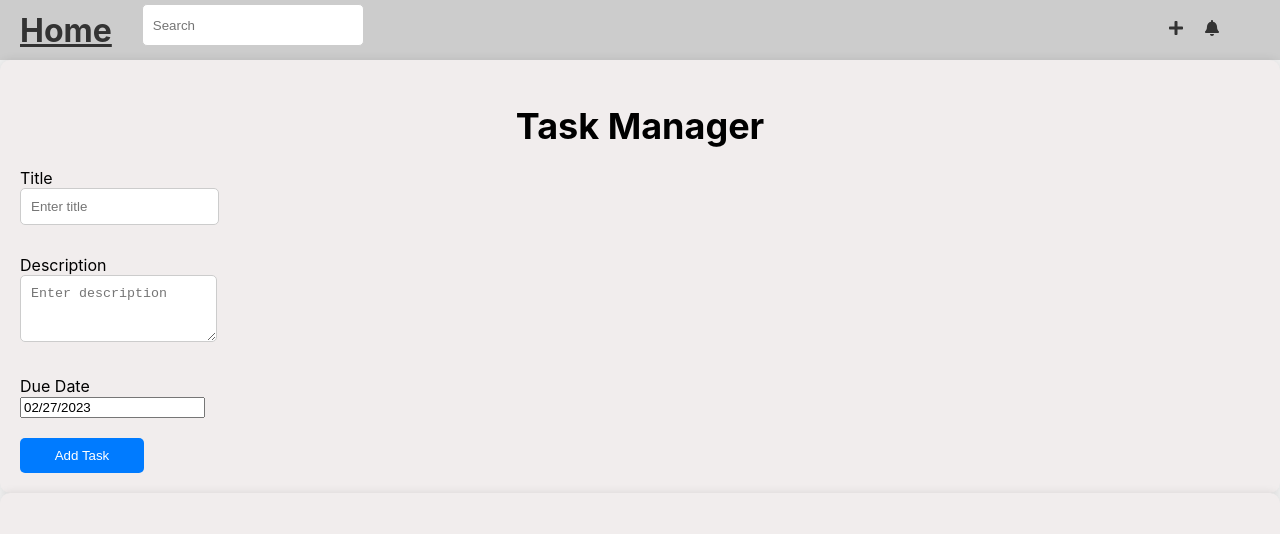
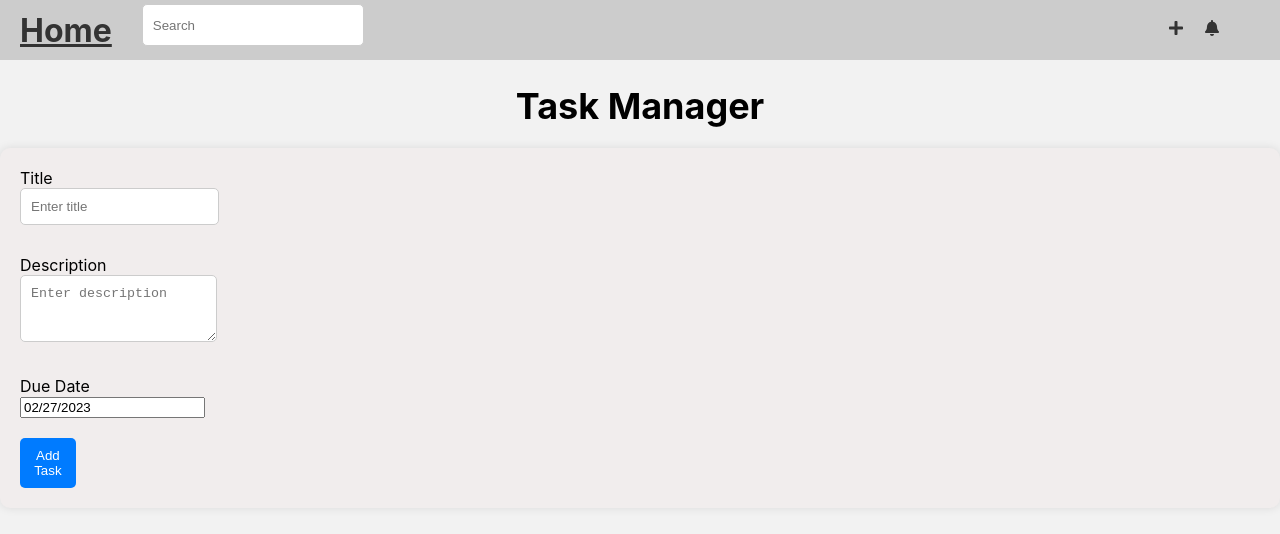
Before and after one commit to kahikoj/Plp, a React (Create React App) app: page /dashboard in a window 1280 px wide. Shown: the top 534 px of the page. Built offline with nearby package versions, Linux system fonts and the light colour scheme.

Commit message:
Css update

```diff
--- a/src/App.css
+++ b/src/App.css
@@ -1,23 +1,6 @@
 /* Style for the background */
 body {
   background-color: #f2f2f2;
-}
-
-/* Style for the container */
-.container {
-  background-color: rgb(241, 237, 237);
-  border-radius: 10px;
-  box-shadow: 0 0 10px rgba(0, 0, 0, 0.1);
-  padding: 20px;
-  display: flex;
-  flex-direction: column;
-  justify-content: space-between;
-  align-items: left;
-}
-
-
-.add-task, .task-list {
-  flex-basis: 48%;
 }
 
 /* Style for the h1 */
@@ -27,6 +10,40 @@ h1 {
   margin-bottom: 20px;
   text-align: center;
 }
+
+
+.container-wrapper {
+  display: flex;
+  flex-direction: row;
+  justify-content: space-between;
+  padding: 20px;
+  background-color: rgb(241, 237, 237);
+  border-radius: 10px;
+  box-shadow: 0 0 10px rgba(0, 0, 0, 0.1);
+}
+
+/* Style for the container  */
+/* .container {
+
+
+  display: flex;
+  flex-direction: column;
+  justify-content: space-between;
+  align-items: left;
+} */
+
+
+
+.container {
+  width: 45%;
+}
+
+
+.add-task, .task-list {
+  flex-basis: 48%;
+}
+
+
 
 /* Style for the form */
 .form-control {
--- a/src/Dashboard.js
+++ b/src/Dashboard.js
@@ -40,14 +40,15 @@ const Dashboard = () => {
   return (
     <>
       <MyNavbar />
-      <div className="container-wrapper">
-
-      <Container className="container">
         <Row>
           <Col>
             <h1>Task Manager</h1>
           </Col>
         </Row>
+      <div className="container-wrapper">
+
+        <Container className="container">
+
           <Row>
             <Col md={6}>
               <TaskForm onAddTask={handleAddTask} />
```
Lines whose indentation alone changed are shown as unchanged.
